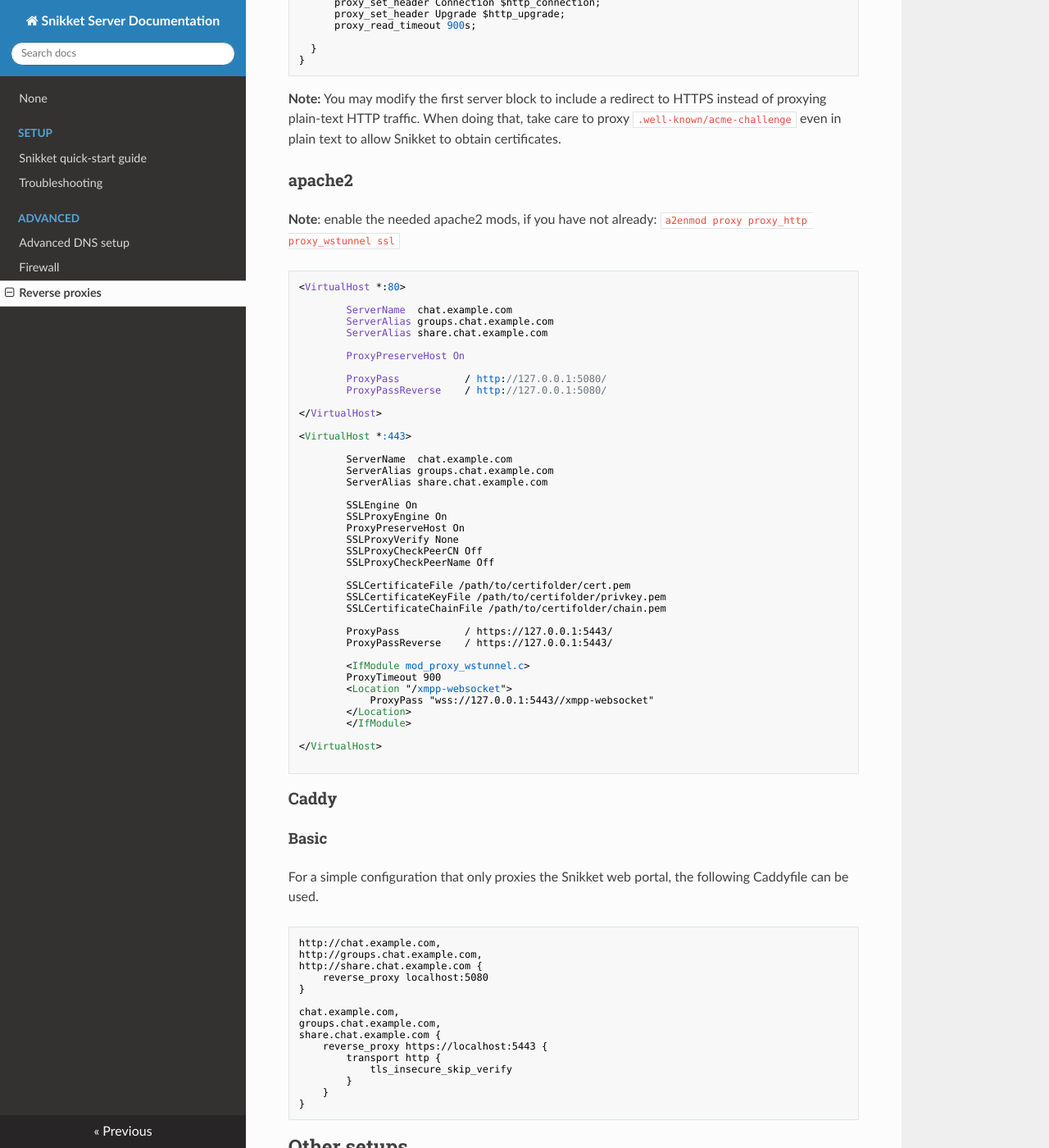
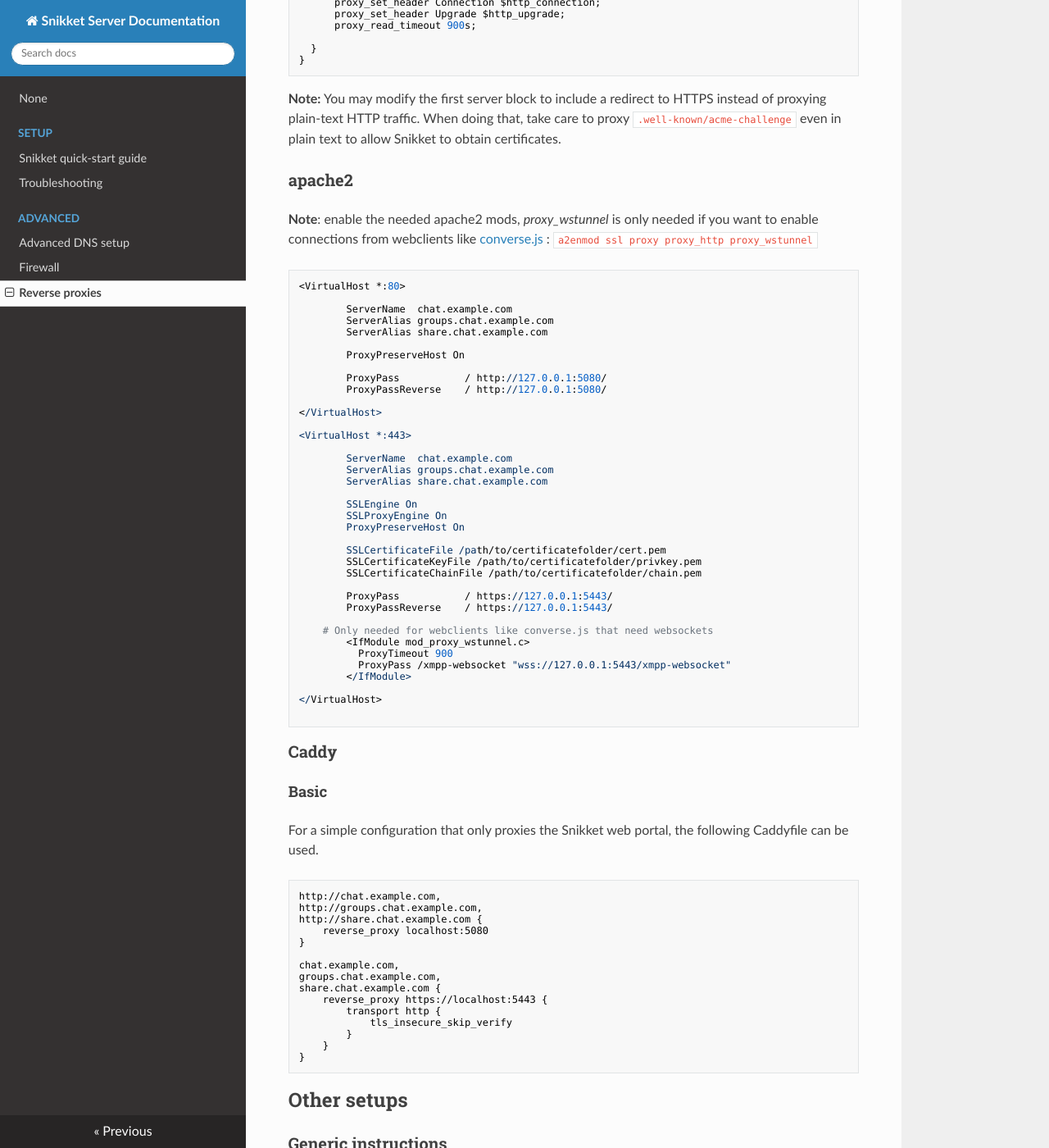
Before and after one commit to snikket-im/snikket-server, an MkDocs documentation site: the page built from docs/advanced/reverse_proxy.md, in a window 1280 px wide and 1400 px high, scrolled down 1840 px. Shown: the whole window at 82% size. Built offline with MkDocs 1.6.1, drawn with Linux system fonts in a browser that asks for light colours; nearby versions of some CDN libraries.

Commit message:
Update reverse_proxy.md

````diff
--- a/docs/advanced/reverse_proxy.md
+++ b/docs/advanced/reverse_proxy.md
@@ -115,8 +115,8 @@
 
 ### apache2
 
-**Note**: enable the needed apache2 mods, if you have not already:
-`a2enmod proxy proxy_http proxy_wstunnel ssl`
+**Note**: enable the needed apache2 mods, _proxy_wstunnel_ is only needed if you want to enable connections from webclients like [converse.js](https://conversejs.org) :
+`a2enmod ssl proxy proxy_http proxy_wstunnel`
 
 
 ```
@@ -142,22 +142,18 @@
         SSLEngine On
         SSLProxyEngine On
         ProxyPreserveHost On
-        SSLProxyVerify None
-        SSLProxyCheckPeerCN Off
-        SSLProxyCheckPeerName Off
 
-        SSLCertificateFile /path/to/certifolder/cert.pem
-        SSLCertificateKeyFile /path/to/certifolder/privkey.pem
-        SSLCertificateChainFile /path/to/certifolder/chain.pem
+        SSLCertificateFile /path/to/certificatefolder/cert.pem
+        SSLCertificateKeyFile /path/to/certificatefolder/privkey.pem
+        SSLCertificateChainFile /path/to/certificatefolder/chain.pem
 
         ProxyPass           / https://127.0.0.1:5443/
         ProxyPassReverse    / https://127.0.0.1:5443/
 
+	# Only needed for webclients like converse.js that need websockets
         <IfModule mod_proxy_wstunnel.c>
-        ProxyTimeout 900
-        <Location "/xmpp-websocket">
-            ProxyPass "wss://127.0.0.1:5443//xmpp-websocket"
-        </Location>
+          ProxyTimeout 900
+          ProxyPass /xmpp-websocket "wss://127.0.0.1:5443/xmpp-websocket"
         </IfModule>
 
 </VirtualHost>
````
